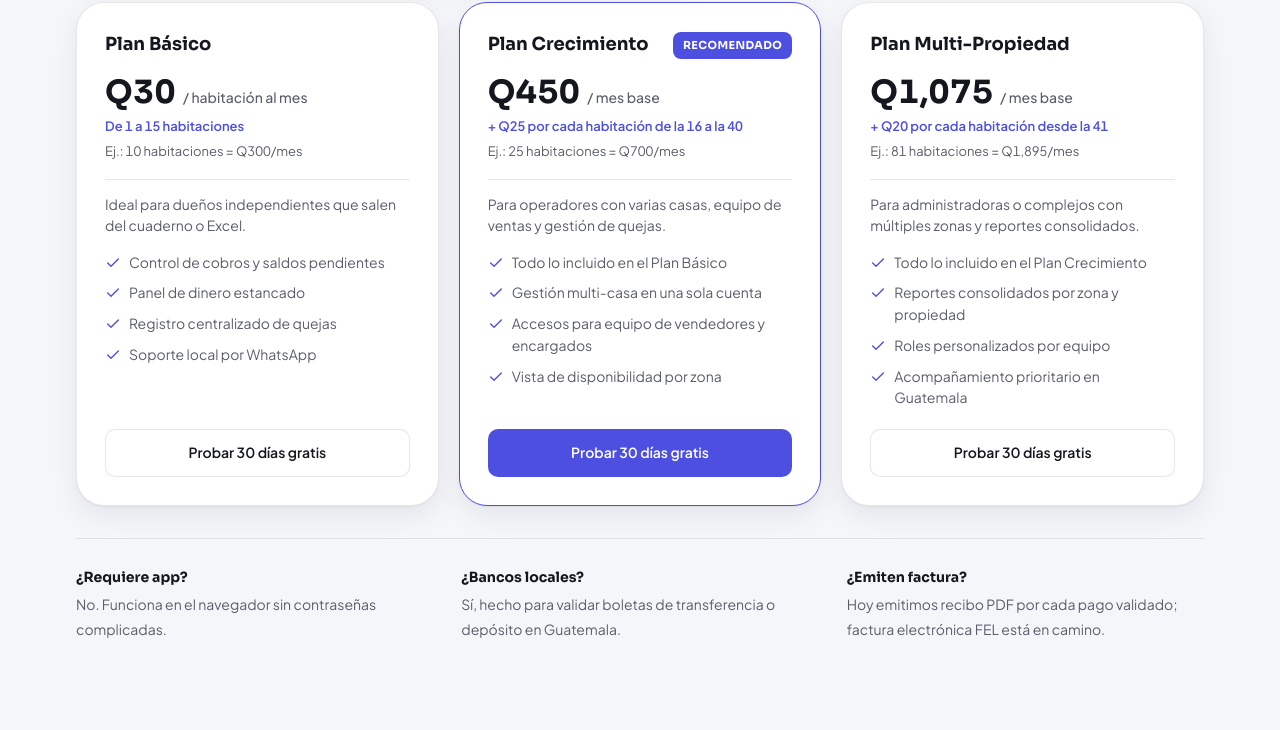
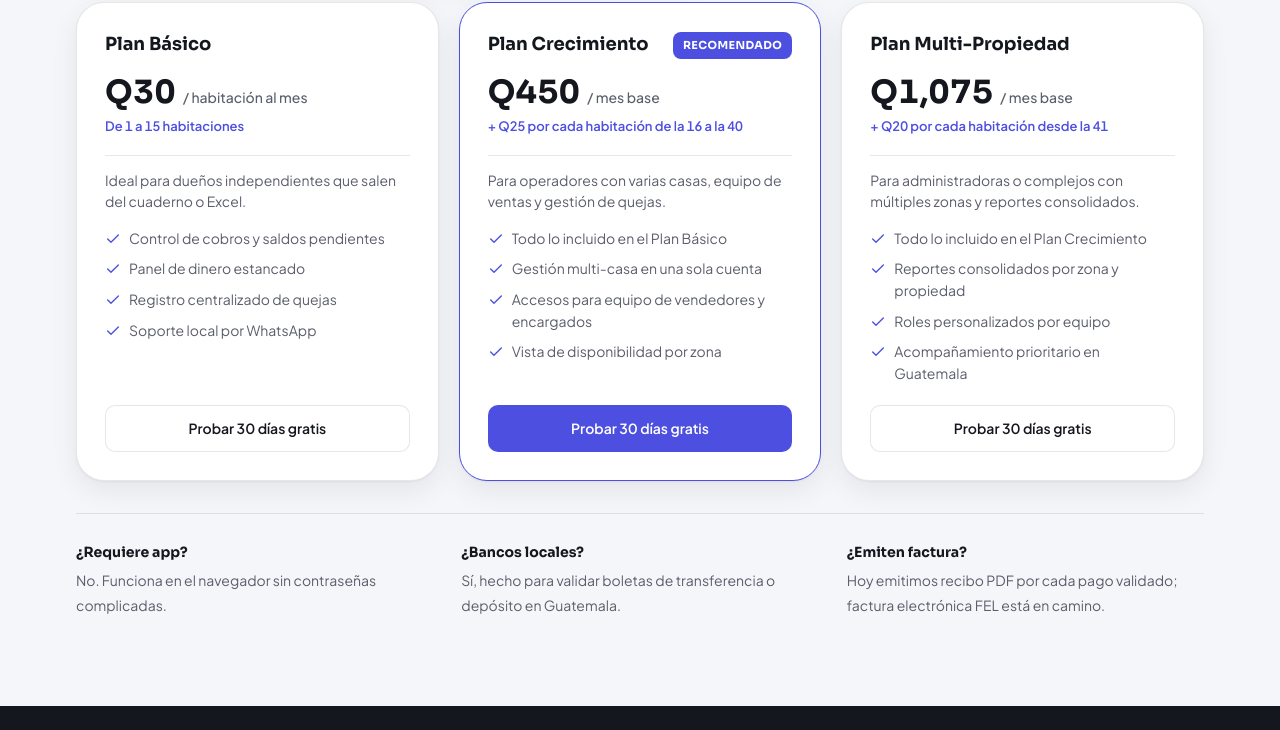
Before and after one commit to DAVIDCABRERA1400/weaver-web, a plain HTML site: page hilo/index.html in a window 1280 px wide. Shown: the part 2075-2805 px from the top of the page. Drawn offline with Linux system fonts and the light colour scheme.

Commit message:
Remove example calculations from index.html
Removed example calculations from pricing tiers.

```diff
--- a/hilo/index.html
+++ b/hilo/index.html
@@ -792,7 +792,6 @@
               <div class="tier-price-block">
                 <div class="tier-price num">Q30 <span>/ habitación al mes</span></div>
                 <div class="tier-cap num">De 1 a 15 habitaciones</div>
-                <div class="tier-example num">Ej.: 10 habitaciones = Q300/mes</div>
               </div>
               <p class="tier-desc">Ideal para dueños independientes que salen del cuaderno o Excel.</p>
               <ul class="tier-list">
@@ -833,7 +832,6 @@
               <div class="tier-price-block">
                 <div class="tier-price num">Q450 <span>/ mes base</span></div>
                 <div class="tier-cap num">+ Q25 por cada habitación de la 16 a la 40</div>
-                <div class="tier-example num">Ej.: 25 habitaciones = Q700/mes</div>
               </div>
               <p class="tier-desc">Para operadores con varias casas, equipo de ventas y gestión de quejas.</p>
               <ul class="tier-list">
@@ -874,7 +872,6 @@
               <div class="tier-price-block">
                 <div class="tier-price num">Q1,075 <span>/ mes base</span></div>
                 <div class="tier-cap num">+ Q20 por cada habitación desde la 41</div>
-                <div class="tier-example num">Ej.: 81 habitaciones = Q1,895/mes</div>
               </div>
               <p class="tier-desc">Para administradoras o complejos con múltiples zonas y reportes consolidados.</p>
               <ul class="tier-list">
```
